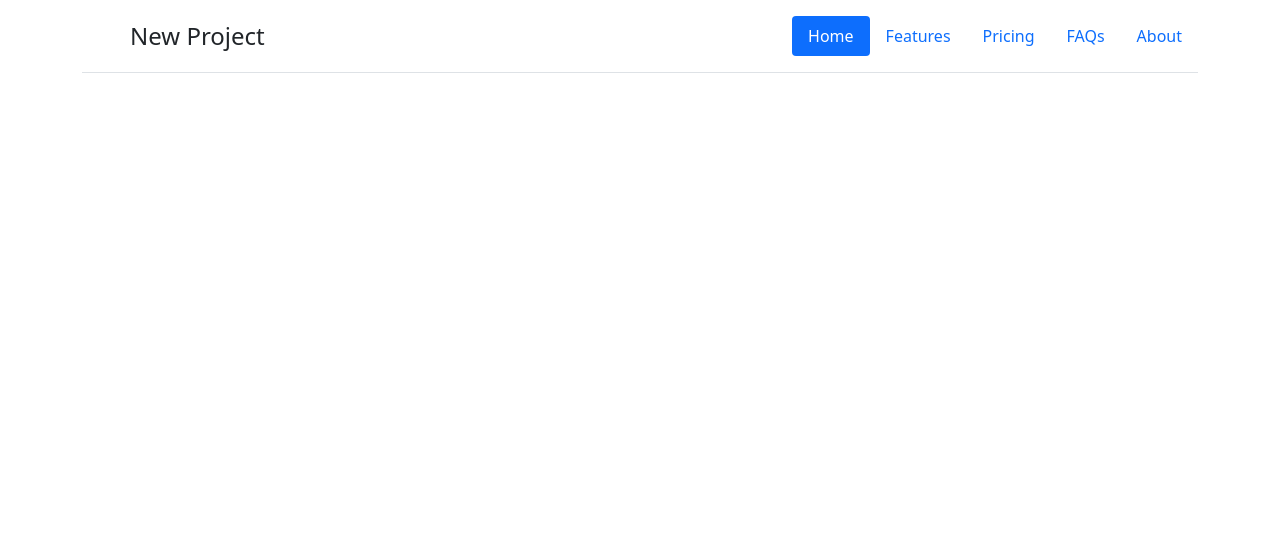
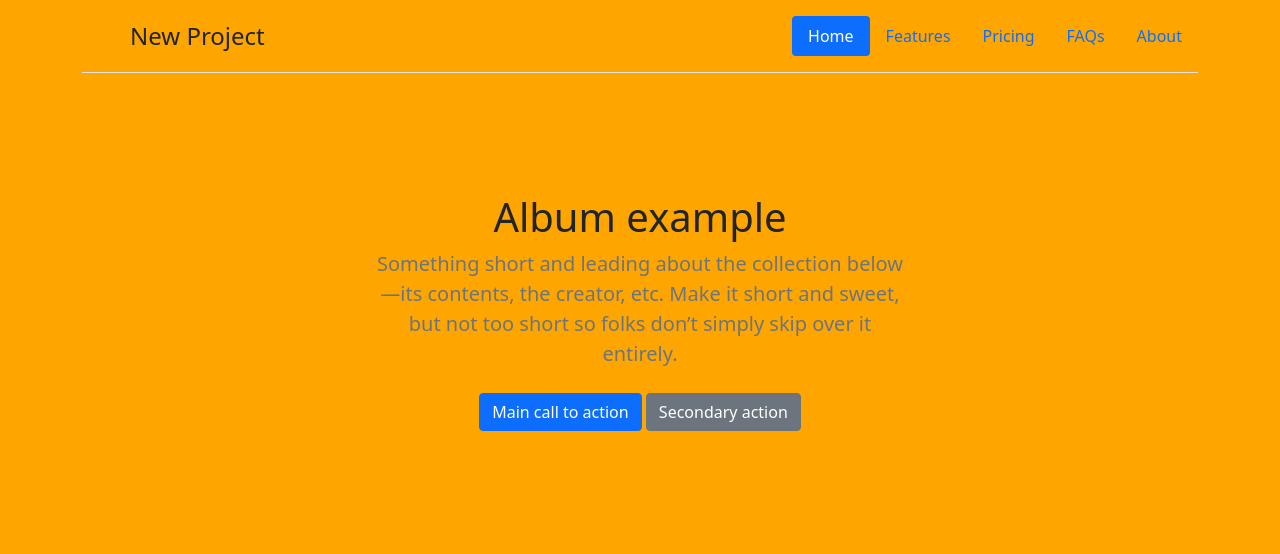
Before and after one commit to MollMarceloMoll/New-Proyecto, a plain HTML site: page index.html in a window 1280 px wide. Drawn offline with Linux system fonts and the light colour scheme.

Commit message:
New-Proyecto
29-04-2021

```diff
--- /dev/null
+++ b/css/estilos.css
@@ -0,0 +1,3 @@
+body{
+	background-color: orange;
+}
--- a/index.html
+++ b/index.html
@@ -2,8 +2,10 @@
 <html>
     <head>
         <title>New Project</title>
+
         <link rel="stylesheet" type="text/css" href="css/headers.css">
         <link rel="stylesheet" type="text/css" href="css/bootstrap.min.css">
+        <link rel="stylesheet" type="text/css" href="css/estilos.css">
     </head>
 <body>
 <div class="container">
@@ -21,6 +23,20 @@
           <li class="nav-item"><a href="#" class="nav-link">About</a></li>
         </ul>
       </header>
+
+  <section class="py-5 text-center container">
+    <div class="row py-lg-5">
+      <div class="col-lg-6 col-md-8 mx-auto">
+        <h1 class="fw-light">Album example</h1>
+        <p class="lead text-muted">Something short and leading about the collection below—its contents, the creator, etc. Make it short and sweet, but not too short so folks don’t simply skip over it entirely.</p>
+        <p>
+          <a href="#" class="btn btn-primary my-2">Main call to action</a>
+          <a href="#" class="btn btn-secondary my-2">Secondary action</a>
+        </p>
+      </div>
+    </div>
+  </section>
+
 </div>
 </body>
 </html>
```
